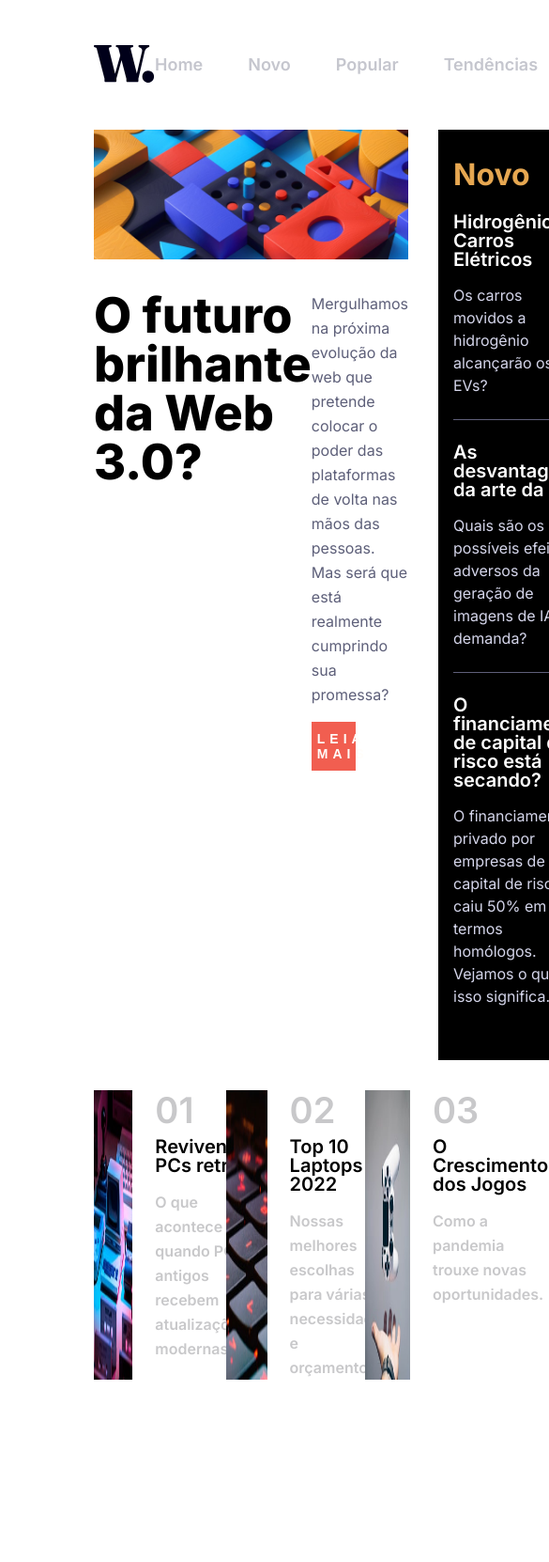
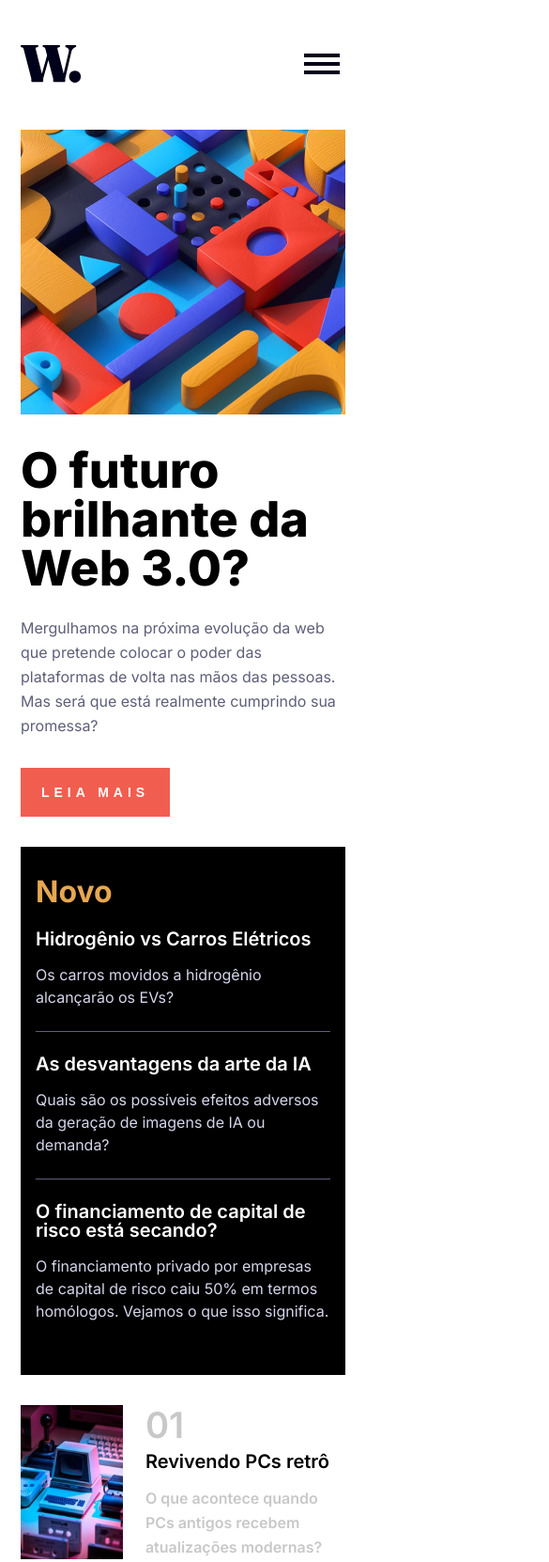
Before and after one commit to LipePLima/projeto-ebook, a plain HTML site: page index.html in a window 390 px wide. Shown: the top 1662 px of the page at 94% size, 585 px wide, since content can reach past the window. Before the commit the page ends 1516 px from the top, so only its background shows below. Drawn offline with Linux system fonts and the light colour scheme.

Commit message:
Finalizando projeto

```diff
--- /dev/null
+++ b/assets/css/MediasQueries/headerMQ.css
@@ -0,0 +1,65 @@
+@media (max-width: 1200px) { /* Esta media query aplica os estilos abaixo quando a tela tem no máximo 1200px de largura. */
+    nav { /* Seleciona todos os elementos <nav>. */
+        display: flex; /* Define o display como flex para criar um layout flexível. */
+        flex-direction: column; /* Os itens dentro do <nav> são organizados em coluna. */
+        justify-content: right; /* Alinha os itens à direita no contêiner flexível. */
+    }
+
+    .nav__button { /* Seleciona todos os elementos com a classe .nav__button. */
+        z-index: 999; /* Coloca o botão acima de quase todos os outros elementos na página. */
+        display: initial; /* Define o display para o valor padrão do elemento. */
+        border: none; /* Remove qualquer borda do botão. */
+        background-color: transparent; /* Define a cor de fundo do botão como transparente. */
+    }
+
+    .button__img { /* Seleciona todos os elementos com a classe .button__img. */
+        width: 38px; /* Define a largura da imagem do botão. */
+        height: 22px; /* Define a altura da imagem do botão. */
+    }
+
+    .button__img-close { /* Seleciona todos os elementos com a classe .button__img-close. */
+        width: 32px; /* Define a largura da imagem de fechamento do botão. */
+        height: 32px; /* Define a altura da imagem de fechamento do botão. */
+    }
+
+    .div__list { /* Seleciona todos os elementos com a classe .div__list. */
+        display: none; /* Esconde o elemento, tornando-o não visível. */
+    }
+
+    @keyframes openList { /* Define a animação chamada openList. */
+        from { /* Início da animação. */
+            left: 100%; /* Posiciona o elemento totalmente fora da tela à direita. */
+        } to { /* Fim da animação. */
+            left: 0; /* Posiciona o elemento totalmente dentro da tela à esquerda. */
+        }
+    }
+
+    .div__list-opened { /* Seleciona todos os elementos com a classe .div__list-opened. */
+        position: absolute; /* Posiciona o elemento de forma absoluta em relação ao seu contêiner mais próximo posicionado. */
+        display: flex; /* Define o display como flex para criar um layout flexível. */
+        justify-content: right; /* Alinha os itens à direita no contêiner flexível. */
+        width: 100%; /* Define a largura do elemento como 100% da largura da tela. */
+        height: 100vh; /* Define a altura do elemento como 100% da altura da tela. */
+        left: 0; /* Posiciona o elemento no início do eixo horizontal. */
+        top: 0; /* Posiciona o elemento no início do eixo vertical. */
+        backdrop-filter: brightness(0.5); /* Aplica um filtro de brilho ao fundo atrás do elemento. */
+    }
+
+    .nav__list { /* Seleciona todos os elementos com a classe .nav__list. */
+        position: relative; /* Posiciona o elemento de forma relativa ao seu posicionamento normal. */
+        width: 50%; /* Define a largura do elemento como 50% da largura do contêiner. */
+        padding: 8rem 0 0 2rem; /* Define o espaçamento interno do elemento. */
+        background-color: #fff; /* Define a cor de fundo do elemento como branco. */
+        flex-direction: column; /* Os itens dentro do elemento são organizados em coluna. */
+        animation: openList .5s; /* Aplica a animação openList ao elemento durante 0.5 segundos. */
+    }
+
+    .nav__list > li { /* Seleciona todos os elementos <li> que são filhos diretos de .nav__list. */
+        margin-bottom: 1.5rem; /* Define a margem inferior de cada <li>. */
+    }
+
+    .list__link { /* Seleciona todos os elementos com a classe .list__link. */
+        font-weight: 400; /* Define a espessura da fonte dos links. */
+        color: #000; /* Define a cor dos links como preto. */
+    }
+}
--- /dev/null
+++ b/assets/css/MediasQueries/mainMQ.css
@@ -0,0 +1,55 @@
+/* Define regras para telas com largura máxima de 1200px */
+@media (max-width: 1200px) {
+    /* Ajusta a exibição das notícias principais */
+    .main__top-news {
+        display: flex; /* Exibe os elementos como um flex container */
+        flex-direction: column; /* Alinha os elementos verticalmente em uma coluna */
+    }
+
+    /* Esconde a imagem desktop */
+    .future__img {
+        display: none; /* Não exibe a imagem com a classe .future__img */
+    }
+
+    /* Exibe a imagem mobile */
+    .future__img-mobile {
+        display: initial; /* Exibe a imagem */
+        width: 100%; /* Define a largura da imagem como 100% */
+        height: 10%; /* Define a altura da imagem como 10% */
+    }
+
+    /* Ajusta o layout do conteúdo */
+    .future__content {
+        flex-direction: column; /* Alinha o conteúdo verticalmente em uma coluna */
+    }
+
+    /* Define margem para o texto do conteúdo */
+    .content__text {
+        margin: 1.5rem 0 0 0; /* Define margem superior de 1.5rem */
+    }
+
+    /* Define margem inferior para os parágrafos dentro do conteúdo */
+    .content__text > p {
+        margin-bottom: 1rem; /* Define margem inferior de 1rem para os parágrafos */
+    }
+
+    /* Ajusta a margem das notícias */
+    .future__news {
+        margin: 0; /* Remove a margem das notícias */
+    }
+
+    /* Ajusta o layout das outras notícias */
+    .main__other-news {
+        flex-direction: column; /* Alinha as outras notícias verticalmente em uma coluna */
+    }
+
+    /* Define margem inferior para os cartões de outras notícias */
+    .other-news__card {
+        margin-bottom: 2.5rem; /* Define margem inferior de 2.5rem para os cartões */
+    }
+
+    /* Define a largura da última imagem dentro dos cartões de outras notícias */
+    .other-news__card:last-child > img {
+        width: 32%; /* Define a largura da imagem como 32% */
+    }
+}
--- a/assets/css/header/header.css
+++ b/assets/css/header/header.css
@@ -3,9 +3,11 @@ header {
     align-items: center;
     justify-content: space-between;
     margin-bottom: 48px;
+}
 
 .nav__list {
      display: flex;
+}
 
 .list__link {
      margin-right: 3rem;
@@ -19,5 +21,7 @@ header {
      }
 
 }
+
+.nav__button {
+     display: none;
 }
-}
--- a/assets/css/main/futureNew.css
+++ b/assets/css/main/futureNew.css
@@ -1,89 +1,91 @@
 .main__top-news {
-    display: grid;
-    grid-template-columns: 2fr 1fr;
-    grid-template-areas:
-        "topNews futureNews"
-    ;
+    display: grid; /* Define o elemento como um container de grid. */
+    grid-template-columns: 2fr 1fr; /* Cria duas colunas, a primeira com o dobro do tamanho da segunda. */
+    grid-template-areas: "topNews futureNews"; /* Nomeia as áreas do grid para referência futura. */
 }
 
 .top-news__future {
-    grid-area: "topNews";
+    grid-area: "topNews"; /* Atribui esta classe à área 'topNews' definida anteriormente. */
 }
 
 .future__img {
-    width: 100%;
+    width: 100%; /* Define a largura da imagem para ocupar 100% do seu container. */
+}
+
+.future__img-mobile {
+    display: none; /* Define o display da imagem versão mobile como none para que ela não apareça em telas desktop */
 }
 
 .future__content {
-    display: flex;
-    margin: 2rem 0;
+    display: flex; /* Define o elemento como um container flexível. */
+    margin: 2rem 0; /* Adiciona margem superior e inferior de 2rem. */
 }
 
 #primary-title {
-    font-size: 52px;
-    font-weight: 800;
+    font-size: 52px; /* Define o tamanho da fonte para 52 pixels. */
+    font-weight: 800; /* Define a espessura da fonte para 'bold'. */
 }
 
 .content__text {
-    width: 100%;
+    width: 100%; /* Define a largura do texto para ocupar 100% do seu container. */
+     margin-left: 2rem; /* Define a margem para esquerda em 2rem(o equivalente à 32px) */
 }
 
 .content__text > p {
-    color: #5d5f79;
-    line-height: 26px;
+    color: #5d5f79; /* Define a cor do parágrafo. */
+    line-height: 26px; /* Define a altura da linha para o parágrafo. */
 }
 
 .content__text > button {
-    width: 46%;
-    height: 52px;
-    margin-top: 1rem;
-    border: none;
-    background: #f15e50;
-    color: #fffdfa;
-    font-size: 14px;
-    font-weight: 600;
-    letter-spacing: 5px;
-    text-transform: uppercase;
+    width: 46%; /* Define a largura do botão para ocupar 46% do seu container. */
+    height: 52px; /* Define a altura do botão. */
+    margin-top: 1rem; /* Adiciona uma margem superior de 1rem. */
+    border: none; /* Remove a borda do botão. */
+    background: #f15e50; /* Define a cor de fundo do botão. */
+    color: #fffdfa; /* Define a cor do texto do botão. */
+    font-size: 14px; /* Define o tamanho da fonte do botão. */
+    font-weight: 600; /* Define a espessura da fonte do botão. */
+    letter-spacing: 5px; /* Define o espaçamento entre as letras do botão. */
+    text-transform: uppercase; /* Transforma o texto do botão em maiúsculas. */
 }
 
 .content__text > button:hover {
-    background-color: #000;
-    cursor: pointer;
+    background-color: #000; /* Muda a cor de fundo do botão quando o mouse passa sobre ele. */
+    cursor: pointer; /* Muda o cursor para indicar que o botão é clicável. */
 }
 
 .future__news {
-    grid-area: "futureNews";
-    margin-left: 2rem;
-    padding: 2rem 1rem;
-    background-color: #000;
-    color: #fff;
-
+    grid-area: "futureNews"; /* Atribui esta classe à área 'futureNews' definida anteriormente. */
+    margin-left: 2rem; /* Adiciona uma margem esquerda de 2rem. */
+    padding: 2rem 1rem; /* Adiciona preenchimento em todas as direções. */
+    background-color: #000; /* Define a cor de fundo. */
+    color: #fff; /* Define a cor do texto. */
 }
 
 .future__news > h2 {
-    color: #E6A751;
-    font-size: 32px;
-    font-weight: 700;
+    color: #E6A751; /* Define a cor do título h2. */
+    font-size: 32px; /* Define o tamanho da fonte do título h2. */
+    font-weight: 700; /* Define a espessura da fonte do título h2. */
 }
 
 .new__card {
-    margin-top: 1.5rem;
-    padding-bottom: 1.5rem;
-    border-bottom: 1px solid #5F5F79;
+    margin-top: 1.5rem; /* Adiciona uma margem superior. */
+    padding-bottom: 1.5rem; /* Adiciona preenchimento na parte inferior. */
+    border-bottom: 1px solid #5F5F79; /* Adiciona uma borda inferior. */
 }
 
 .new__card > h3 {
-    margin-bottom: 1rem;
-    font-size: 20px;
-    font-weight: 600;
+    margin-bottom: 1rem; /* Adiciona uma margem inferior. */
+    font-size: 20px; /* Define o tamanho da fonte do título h3. */
+    font-weight: 600; /* Define a espessura da fonte do título h3. */
 }
 
 .new__card > h3:hover {
-    cursor: pointer;
-    color: #E6A751;
+    cursor: pointer; /* Muda o cursor para indicar que o título h3 é clicável. */
+    color: #E6A751; /* Muda a cor do título h3 quando o mouse passa sobre ele. */
 }
 
 .new__card > p {
-    color: #D5D6EB;
-    line-height: 24px;
+    color: #D5D6EB; /* Define a cor do parágrafo dentro de 'new__card'. */
+    line-height: 24px; /* Define a altura da linha para o parágrafo. */
 }
--- a/assets/css/main/otherNews.css
+++ b/assets/css/main/otherNews.css
@@ -1,43 +1,43 @@
 .main__other-news {
-    display: flex;
-    justify-content: space-between;
-    margin-top: 2rem;
+    display: flex; /* Utiliza o modelo de caixa flexível para posicionar os filhos */
+    justify-content: space-between; /* Espaça os filhos igualmente e coloca espaço entre eles */
+    margin-top: 2rem; /* Adiciona uma margem superior de 2rem */
 }
 
 .other-news__card {
-    display: flex;
-    margin-right: 1rem;
+    display: flex; /* Utiliza o modelo de caixa flexível para posicionar os filhos */
+    margin-right: 1rem; /* Adiciona uma margem à direita de 1rem */
 }
 
 .other-news__card > img {
-    width: 33%;
+    width: 33%; /* Define a largura da imagem para 33% do seu contêiner pai */
 }
 
 .card__content {
-    margin-left: 1.5rem;
-    padding-top: .5rem;
+    margin-left: 1.5rem; /* Adiciona uma margem à esquerda de 1.5rem */
+    padding-top: .5rem; /* Adiciona um preenchimento superior de 0.5rem */
 }
 
 .content__number {
-    margin-bottom: 1rem;
-    color: #C8C8CA;
-    font-size: 38px;
-    font-weight: 800;
+    margin-bottom: 1rem; /* Adiciona uma margem inferior de 1rem */
+    color: #C8C8CA; /* Define a cor do texto para um cinza claro */
+    font-size: 38px; /* Define o tamanho da fonte para 38px */
+    font-weight: 800; /* Define a espessura da fonte para 800 (negrito) */
 }
 
 .card__content > h3 {
-    margin-bottom: 1rem;
-    font-size: 20px;
-    font-weight: 600;
+    margin-bottom: 1rem; /* Adiciona uma margem inferior de 1rem */
+    font-size: 20px; /* Define o tamanho da fonte para 20px */
+    font-weight: 600; /* Define a espessura da fonte para 600 (semi-negrito) */
 }
 
 .card__content > h3:hover {
-    color: #D36A66;
-    cursor: pointer;
+    color: #D36A66; /* Muda a cor do texto para um vermelho coral ao passar o mouse */
+    cursor: pointer; /* Muda o cursor para indicar que é clicável */
 }
 
 .card__content > p {
-    color: #C8C8CA;
-    line-height: 26px;
-    font-weight: 600;
+    color: #C8C8CA; /* Define a cor do texto para um cinza claro */
+    line-height: 26px; /* Define a altura da linha para 26px */
+    font-weight: 600; /* Define a espessura da fonte para 600 (semi-negrito) */
 }
--- a/assets/css/style.css
+++ b/assets/css/style.css
@@ -2,3 +2,9 @@ body {
      margin: 48px 100px;
      font-family: 'Inter', sans-serif;
 }
+
+@media (max-width: 1200px) {
+     body {
+         margin: 48px 22px;
+     }
+}
--- /dev/null
+++ b/assets/js/main.js
@@ -0,0 +1,23 @@
+const button    = document.querySelector('.nav__button'); // Seleciona o botão de navegação usando a classe CSS '.nav__button'.
+const imgButton = document.querySelector('.button__img'); // Seleciona a imagem dentro do botão usando a classe CSS '.button__img'.
+const divList   = document.querySelector('#div__list'); // Seleciona o contêiner da lista de navegação usando o ID 'div__list'.
+
+// Define a função 'toggleMenu' que controla a exibição do menu.
+function toggleMenu() {
+    toggleImage() // Chama a função 'toggleImage' para alternar a imagem do botão.
+
+    divList.classList.toggle("div__list-opened") // Alterna a classe do 'divList' para mostrar ou esconder o menu.
+}
+
+// Define a função 'toggleImage' que controla a imagem do botão de menu.
+function toggleImage() {
+    if (imgButton.src.includes('assets/images/icon-menu.svg')) { // Verifica se a imagem atual é o ícone do menu.
+        // Muda a imagem para o ícone de fechar e atualiza a classe CSS.
+        imgButton.src = 'assets/images/icon-menu-close.svg';
+        imgButton.classList = 'button__img-close'
+    } else {
+        // Caso contrário, muda a imagem para o ícone do menu e atualiza a classe CSS.
+        imgButton.src = 'assets/images/icon-menu.svg';
+        imgButton.classList = 'button__img';
+    }
+}
--- a/index.html
+++ b/index.html
@@ -11,9 +11,12 @@
      <link rel="stylesheet" href="./assets/css/header/header.css">
 
      <!-- CSS Main -->
-     <link rel="stylesheet" href="./assets/css/main/topNews.css">
      <link rel="stylesheet" href="./assets/css/main/futureNew.css">
      <link rel="stylesheet" href="./assets/css/main/otherNews.css">
+
+     <!-- CSS Medias Queries -->
+     <link rel="stylesheet" href="./assets/css/MediasQueries/headerMQ.css">
+     <link rel="stylesheet" href="./assets/css/MediasQueries/mainMQ.css">
 
      <!-- Fontes -->
      <link rel="preconnect" href="https://fonts.googleapis.com">
@@ -26,6 +29,8 @@
                <img class="link__img" src="./assets/images/logo.svg" alt="Logotipo News Homepage">
           </a>
           <nav>
+               <button type="button" class="nav__button" onclick="toggleMenu()"><img src="assets/images/icon-menu.svg" alt="Imagem de Menu Hamburguer" class="button__img"></button>
+               <div class="div__list" id="div__list">
                     <ul class="nav__list">
                          <li><a href="#" class="list__link">Home</a></li>
                          <li><a href="#" class="list__link">Novo</a></li>
@@ -33,14 +38,16 @@
                          <li><a href="#" class="list__link">Tendências</a></li>
                          <li><a href="#" class="list__link" style="margin-right: 0;">Categorias</a></li>
                     </ul>
+               </div>
           </nav>
      </header>
      <main>
           <section class="main__top-news">
                <article class="top-news__future">
                     <img class="future__img" src="./assets/images/image-web-3-desktop.jpg" alt="Imagem de formas geométricas">
+                    <img class="future__img-mobile" src="./assets/images/image-web-3-mobile.jpg" alt="Imagem de formas geométricas versão mobile">
                     <div class="future__content">
-                         <h1 id="primary-title">O futuro brilhante da Web 3.0?</h1>
+                         <h1 id="primary-title">O futuro brilhante da<br> Web 3.0?</h1>
                          <div class="content__text">
                               <p>Mergulhamos na próxima evolução da web que pretende colocar o poder das plataformas de volta nas mãos das pessoas. Mas será que está realmente cumprindo sua promessa?</p>
                               <button type="button">Leia Mais</button>
@@ -80,7 +87,7 @@
                          <p>Nossas melhores escolhas para várias necessidades e orçamentos.</p>
                     </div>
                </article>
-               <article class="other-news__card" style="margin-right: 0;">
+               <article class="other-news__card" style="margin: 0;">
                     <img src="./assets/images/image-gaming-growth.jpg" alt="Imagem de uma mão com um controle de PS4 no ar">
                     <div class="card__content">
                          <p class="content__number">03</p>
@@ -90,5 +97,7 @@
                </article>
           </section>
      </main>
+
+     <script src="assets/js/main.js"></script>
 </body>
 </html>
```
Lines whose indentation alone changed are shown as unchanged.
